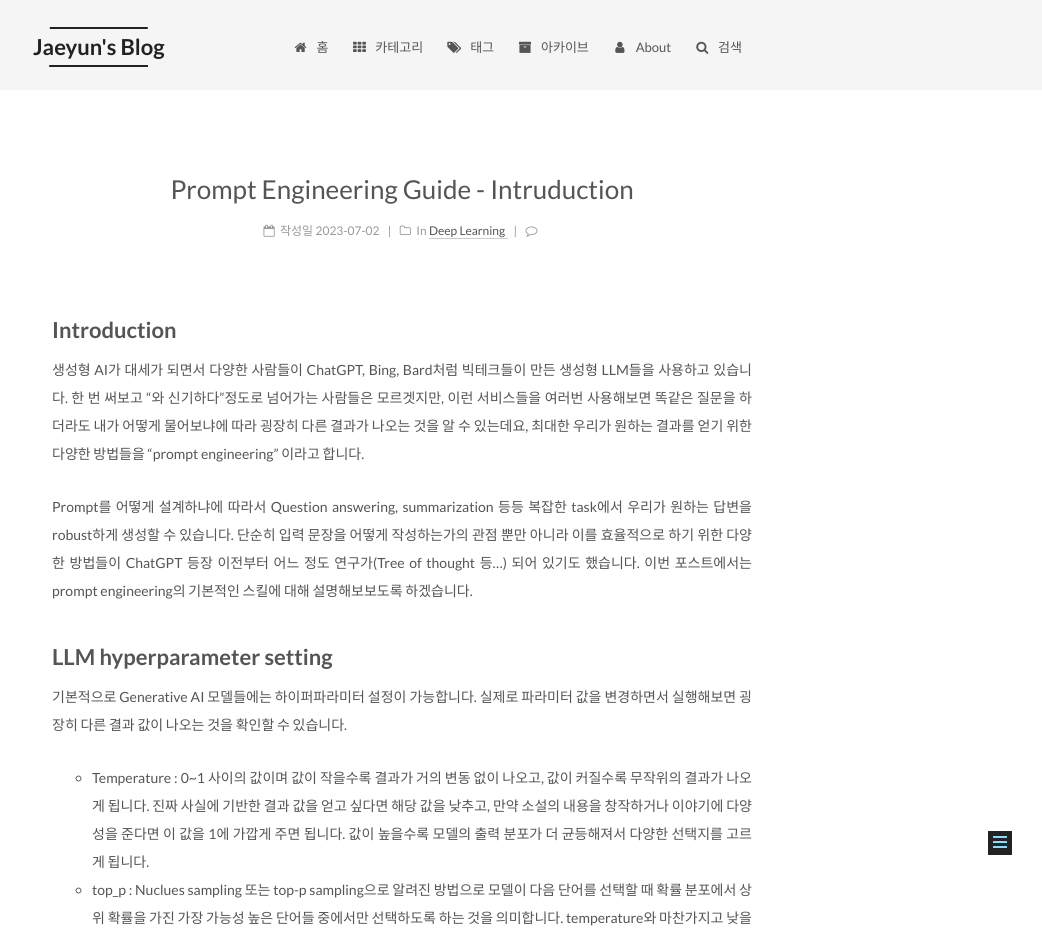
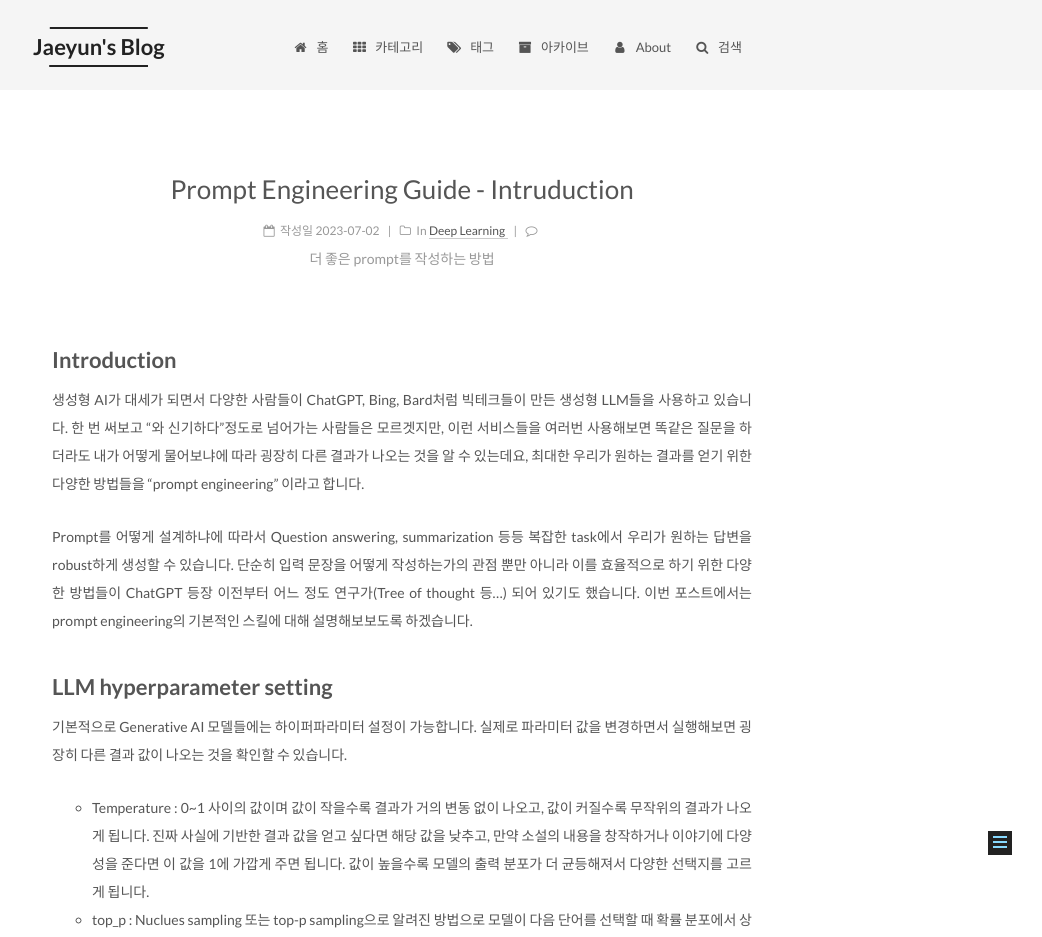
Before and after one commit to Jayhey/Jayhey.github.io, a Jekyll site: the page built from _posts/2023-07-02-prompt_1.md, in a window 1280 px wide. Shown: the top 937 px of the page, without its empty margins (238-1280 px from the left). Built offline with Jekyll 4.4.1, drawn with Linux system fonts in a browser that asks for light colours; comment, search, counter and statistics services are not loaded.

Commit message:
Add description

```diff
--- a/_posts/2023-07-02-prompt_1.md
+++ b/_posts/2023-07-02-prompt_1.md
@@ -1,6 +1,6 @@
 ---
 title: Prompt Engineering Guide - Intruduction
-description:
+description: 더 좋은 prompt를 작성하는 방법
 category: Deep Learning
 tags:
 - ChatGPT
```
